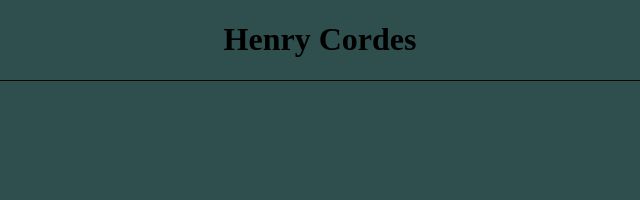
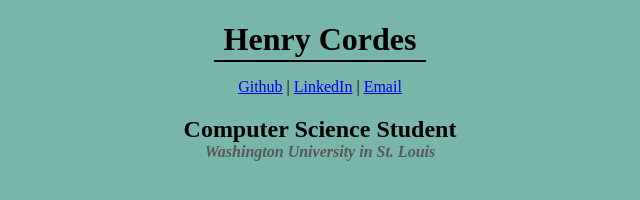
Before and after one commit to Hcordes6/Hcordes6, a plain HTML site: page index.html in a window 1280 px wide. Shown: the whole page, without its empty margins (320-960 px from the left). Drawn offline with Linux system fonts and the light colour scheme.

Commit message:
Finished Header with Embedded links to socials

```diff
--- a/index.html
+++ b/index.html
@@ -4,18 +4,32 @@
     <head>
         <meta charset="UTF-8">
         <meta name="viewport" content="width=device-width, initial-scale=1"> <!--Allows website to have stable viewing conditions no matter the platform-->
+        <link href="styles/style.css" rel="stylesheet" />
         <style>
             body {
-                background-color:darkslategrey;
+                background-color: rgba(0, 116, 96, 0.53);
+            }
+            hr {
+                width: 210px;
+                border: 1px solid black;
+                margin: 5px auto;
+                margin-top: -20px;
             }
         </style>
         <title>Henry Cordes Portfolio</title>
     </head>
     <body>
-        <header> <!--Header is simply a standard to organize file better-->
+        <header>
             <h1 style="text-align: center;" style="text-decoration: underline;"> Henry Cordes </h1>
-            <hr color="_blank" size="center">
+            <hr>
+            <p style="text-align: center;"> <a href="https://github.com/Hcordes6" target="_blank">Github</a> | <a href="https://www.linkedin.com/in/Hcordes97" target="_blank">LinkedIn</a> | <a href="mailto:Hcordesmn@gmail.com" target="_blank"> Email </a>
+            </p>
         </header>
+        <h2 style="text-align: center;">Computer Science Student</h2>
+        <h4 style="text-align: center; margin-top: -20px; color: #59595A"> <em>Washington University in St. Louis</em></h4>
 
+        <table>
+
+        </table>
     </body>
 </html>
```
